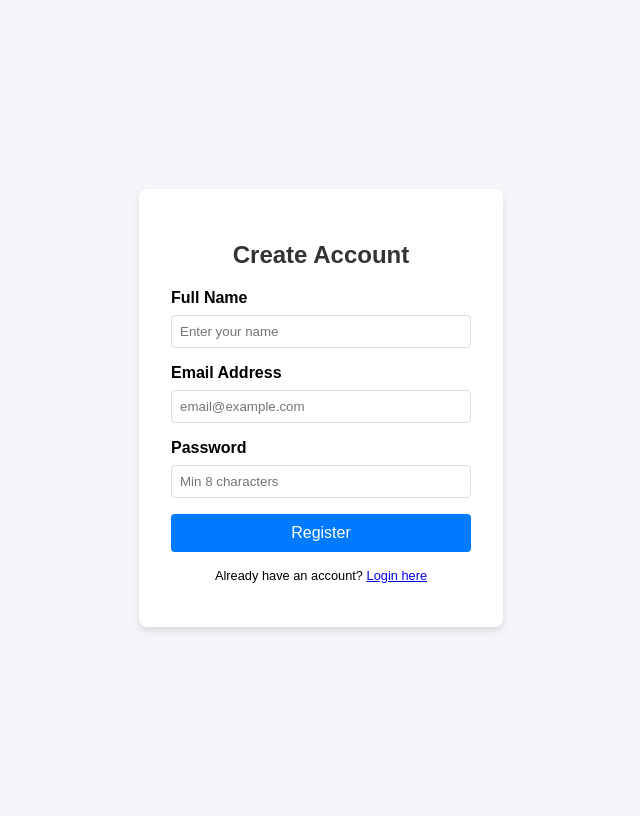
After one commit to srinivas-charlie/fastapi-cpu, a FastAPI app: template templates/register.html in a window 1280 px wide. The commit adds this page. Shown: the whole page, without its empty margins (319-959 px from the left). Run offline with FastAPI, Linux system fonts and the light colour scheme; the template is opened without the code that fills it, so the values that code supplies are empty.

Commit message:
docker compose

```diff
--- a/main.py
+++ b/main.py
@@ -14,3 +14,11 @@ def homepage (request:Request):
         name="login.html",
         context={}
     )
+
+@app.get("/register")
+def register_page(request:Request):
+    return templates.TemplateResponse(
+        request=request,
+        name="register.html",
+        context={}
+    )
--- a/templates/login.html
+++ b/templates/login.html
@@ -96,7 +96,7 @@
     </form>
 
     <div class="footer-text">
-        Don't have an account? <!-- <a href="/register">Create one</a> -->
+        Don't have an account? <a href="/register">Create one</a>
     </div>
 </div>
 
--- /dev/null
+++ b/templates/register.html
@@ -0,0 +1,47 @@
+<!DOCTYPE html>
+<html lang="en">
+<head>
+    <meta charset="UTF-8">
+    <meta name="viewport" content="width=device-width, initial-scale=1.0">
+    <title>User Registration</title>
+    <style>
+        body { font-family: sans-serif; display: flex; justify-content: center; align-items: center; height: 100vh; background-color: #f4f4f9; }
+        .register-container { background: white; padding: 2rem; border-radius: 8px; box-shadow: 0 4px 6px rgba(0,0,0,0.1); width: 300px; }
+        h2 { text-align: center; color: #333; }
+        .form-group { margin-bottom: 1rem; }
+        label { display: block; margin-bottom: .5rem; font-weight: bold; }
+        input { width: 100%; padding: 8px; border: 1px solid #ddd; border-radius: 4px; box-sizing: border-box; }
+        button { width: 100%; padding: 10px; background-color: #007bff; color: white; border: none; border-radius: 4px; cursor: pointer; font-size: 1rem; }
+        button:hover { background-color: #0056b3; }
+    </style>
+</head>
+<body>
+
+<div class="register-container">
+    <h2>Create Account</h2>
+    <form action="/register" method="POST">
+
+        <div class="form-group">
+            <label for="name">Full Name</label>
+            <input type="text" id="name" name="name" placeholder="Enter your name" required>
+        </div>
+
+        <div class="form-group">
+            <label for="email">Email Address</label>
+            <input type="email" id="email" name="email" placeholder="email@example.com" required>
+        </div>
+
+        <div class="form-group">
+            <label for="password">Password</label>
+            <input type="password" id="password" name="password" placeholder="Min 8 characters" required>
+        </div>
+
+        <button type="submit">Register</button>
+    </form>
+    <p style="text-align:center; font-size: 0.8rem; margin-top: 1rem;">
+        Already have an account? <a href="/">Login here</a>
+    </p>
+</div>
+
+</body>
+</html>
```
